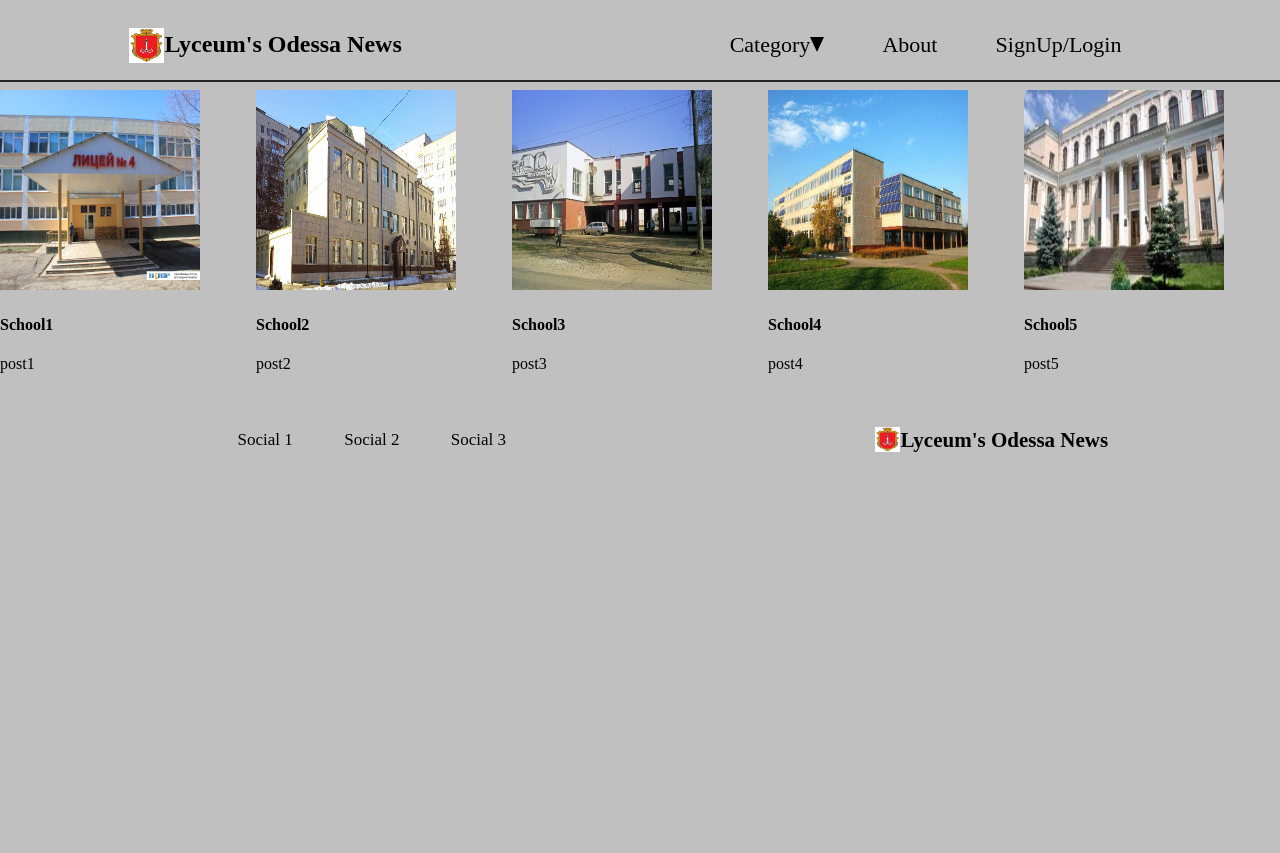
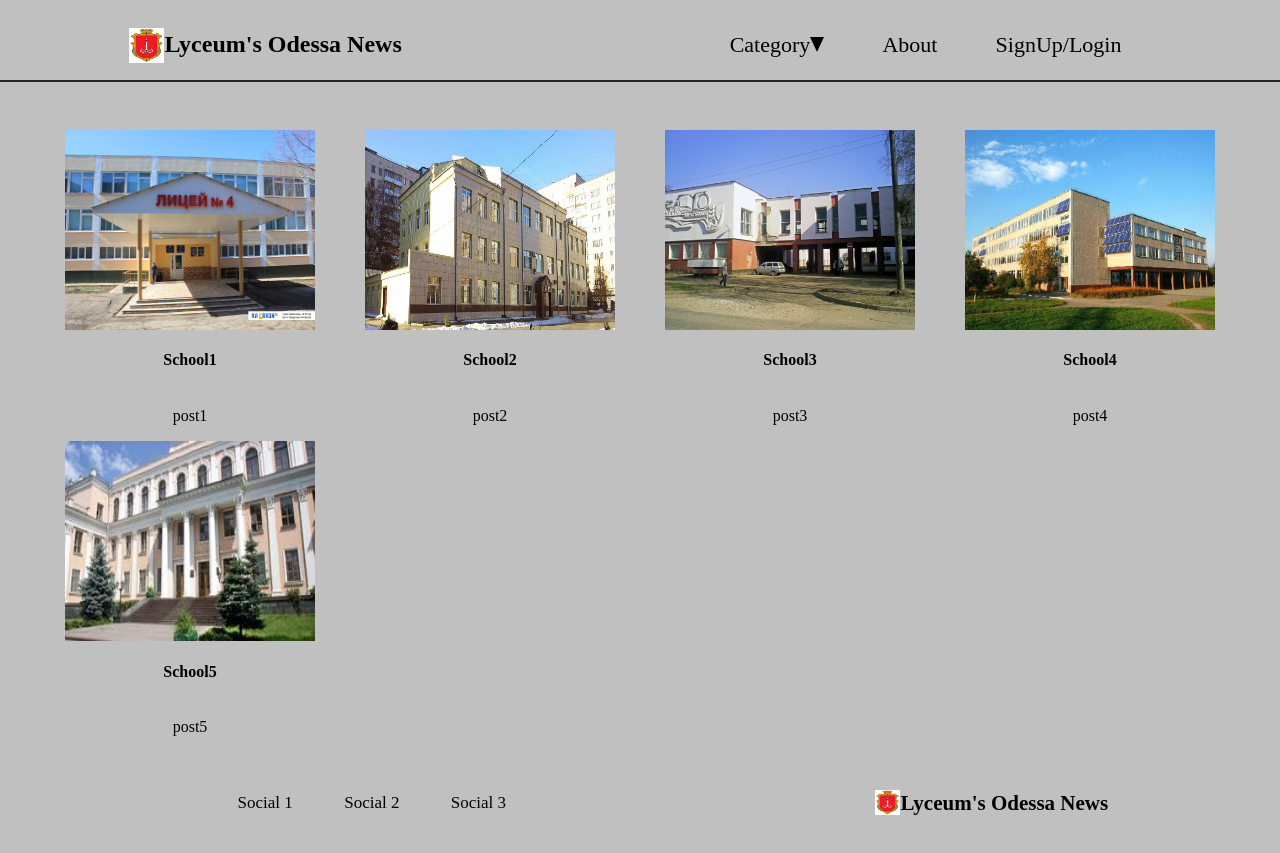
Before and after one commit to EvgeniUPS/mode3, a React (Create React App) app: page / in a window 1280 px wide. Before the commit the page ends 800 px from the top, so only its background shows below. Built offline with nearby package versions, Linux system fonts and the light colour scheme.

Commit message:
second commit

```diff
--- a/src/components/App.js
+++ b/src/components/App.js
@@ -1,6 +1,5 @@
 import React, { PureComponent } from 'react'
 import { connect } from 'react-redux'
-import { Header } from './organisms/Header'
 import { getPosts } from '../store/actions/gerPostsAction'
 import '../styles/App.css'
 import Posts from './Posts'
--- a/src/components/Post.js
+++ b/src/components/Post.js
@@ -3,7 +3,7 @@ import '../styles/Post.css'
 const Post = ({ img, title, content }) => {
   return (
     <div className="container-news">
-    <img src={img}/>
+    <img src={img} alt="post-img"/>
       <h4>{title}</h4>
       <p>{content}</p>
     </div>
--- a/src/components/atom/Header.js
+++ b/src/components/atom/Header.js
@@ -1,6 +1,7 @@
 import styled from 'styled-components'
 
 export default styled.header`
+  margin-bottom: 40px;
   display: flex;
   min-height: 90px;
   align-items: center;
--- a/src/components/organisms/Footer.js
+++ b/src/components/organisms/Footer.js
@@ -1,14 +1,15 @@
 import React from 'react'
 import FooterBlock from '../atom/Footer'
+import { Link } from 'react-router-dom'
 import '../../styles/Footer.css'
 export const Footer = () => (
   <FooterBlock>
 
     <div className="footer-nav">
       <ul>
-        <li><a href="#">Social 1</a></li>
-        <li><a href="#">Social 2</a></li>
-        <li><a href="#">Social 3</a></li>
+        <li><Link to='/social1'>Social 1</Link></li>
+        <li><Link to='/social2'>Social 2</Link></li>
+        <li><Link to='/social3'>Social 3</Link></li>
       </ul>
     </div>
     <div className="footer-logo">
--- a/src/store/types/index.js
+++ b/src/store/types/index.js
@@ -2,7 +2,7 @@ const START = 'START'
 const SUCCESS = 'SUCCESS'
 const FAILURE = 'FAILURE'
 
-const CATEGORY = 'CATEGORY_'
+// const CATEGORY = 'CATEGORY_'
 const POSTS = 'POSTS'
 
 export const GetPosts = {
--- a/src/styles/App.css
+++ b/src/styles/App.css
@@ -12,8 +12,11 @@ header::after{
 }
 .Posts{
   display: flex;
+  flex-wrap: wrap;
+  width: 1200px;
+  margin: 0 auto;
 }
 .Posts img {
-  width: 200px;
+  width: 250px;
   min-height: 200px;
 }
--- a/src/styles/Post.css
+++ b/src/styles/Post.css
@@ -1,4 +1,7 @@
 .container-news {
-  width: 270px;
+  width: 300px;
   min-height: 300px;
+  display: flex;
+  flex-direction: column;
+  align-items: center;
 }
```
